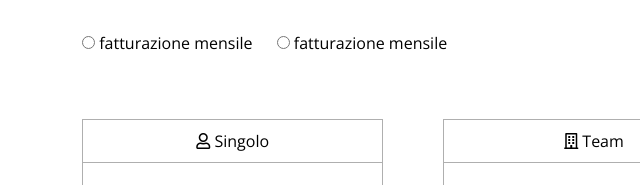
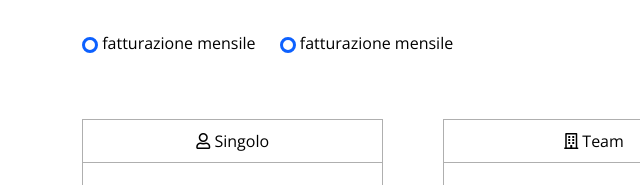
Before and after one commit to cenny1988/htmlcss-dropbox, a plain HTML site: page bonus/index.html in a window 1280 px wide. Shown: the part 820-1005 px from the top of the page, 46-686 px from the left. Drawn offline with nearby package versions, Linux system fonts and the light colour scheme.

Commit message:
aggiunti fake radiobox

```diff
--- a/bonus/css/style.css
+++ b/bonus/css/style.css
@@ -224,6 +224,37 @@ header{
 #dropbox-business-price{
     margin: 100px 0;
 }
+/* fake radiobox */
+.fake-radiobox{
+    display: inline-block;
+    height: 13px;
+    width: 13px;
+    border: 3px solid #0d61ff;
+    border-radius: 50%;
+    padding: 5px;
+    vertical-align: middle;
+    position: relative;
+}
+
+.radiobox-selected{
+    display: inline-block;
+    height: 6px;
+    width: 6px;
+    border-radius: 50%;
+    vertical-align: middle;
+    background-color: #fff;
+    position: absolute;
+    top: 50%;
+    left: 50%;
+    transform: translate(-50%, -50%);
+}
+.fake-radiobox:hover .radiobox-selected{
+    background-color: #0d61ff;
+    border-radius: 1px solid #fff;
+    padding: 1px;
+}
+
+
 .radio-box{
     margin: 30px 0;
 }
--- a/bonus/index.html
+++ b/bonus/index.html
@@ -108,10 +108,16 @@
                 Trova il tuo piano bussiness che fa per te
             </h2>
             <div class="radio-box">
-                <input type="radio" id="fatturazione-mensile">
+                <!-- fake radiobox -->
+                <div class="fake-radiobox">
+                    <div class="radiobox-selected"></div>
+                </div>
                 <label for="fatturazione-mensile">fatturazione mensile</label>
 
-                <input type="radio" id="fatturazione-mensile">
+                <!-- fake radiobox -->
+                <div class="fake-radiobox">
+                    <div class="radiobox-selected"></div>
+                </div>
                 <label for="fatturazione-mensile">fatturazione mensile</label>
             </div>
 
```
